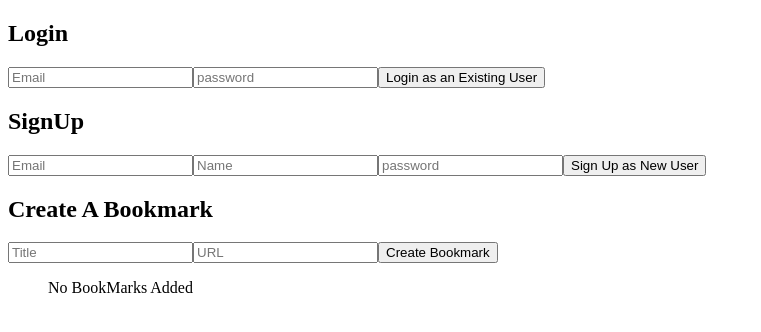
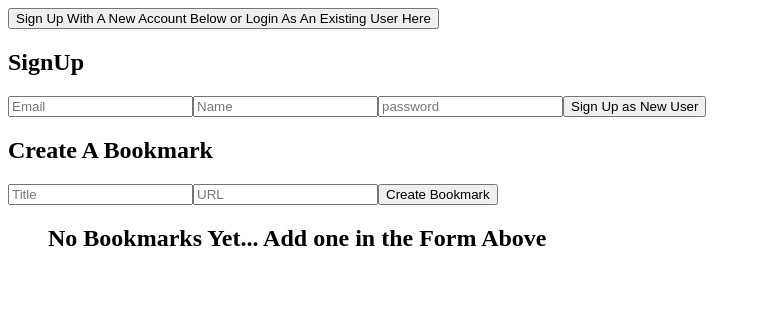
Before and after one commit to JellyGodKyrie/bookmarks-mern, a React (Create React App) app: page / in a window 1280 px wide. Shown: the top 332 px of the page, without its empty margins (0-761 px from the left). Built offline with nearby package versions, Linux system fonts and the light colour scheme.

Commit message:
added component file structures

```diff
--- a/src/App.js
+++ b/src/App.js
@@ -1,8 +1,11 @@
 import { useState, useEffect } from 'react'
+import Auth from './components/Auth/Auth'
+import CreateBookmark from './components/CreateBookmark/CreateBookmark'
+import BookmarkList from './components/BookmarkList/BookmarkList'
 
-export default function App(){
+export default function App () {
   const handleChangeAuth = (event) => {
-    setCredentials({...credentials, [event.target.name]: event.target.value })
+    setCredentials({ ...credentials, [event.target.name]: event.target.value })
   }
   const handleChange = (event) => {
     setBookmark({ ...bookmark, [event.target.name]: event.target.value })
@@ -19,8 +22,8 @@ export default function App(){
   const [bookmarks, setBookmarks] = useState([])
 
   const [token, setToken] = useState('')
-   const login = async () =>{
-        try{
+  const login = async () => {
+    try {
       const response = await fetch('/api/users/login', {
         method: 'POST',
         headers: {
@@ -31,23 +34,23 @@ export default function App(){
       const tokenResponse = await response.json()
       setToken(tokenResponse)
       localStorage.setItem('token', JSON.stringify(tokenResponse))
-        }catch(error){
+    } catch (error) {
       console.error(error)
     }
   }
-   const signUp = async () =>{
-    try{
+  const signUp = async () => {
+    try {
       const response = await fetch('/api/users', {
         method: 'POST',
         headers: {
           'Content-Type': 'application/json'
         },
-            body: JSON.stringify({...credentials})
+        body: JSON.stringify({ ...credentials })
       })
       const tokenResponse = await response.json()
       setToken(tokenResponse)
       localStorage.setItem('token', JSON.stringify(tokenResponse))
-    }catch(error){
+    } catch (error) {
       console.error(error)
     }
   }
@@ -55,11 +58,11 @@ export default function App(){
     try {
       const response = await fetch('/api/bookmarks', {
         method: 'POST',
-                headers:{
+        headers: {
           'Content-Type': 'application/json',
           Authorization: `Bearer ${token}`
         },
-                body: JSON.stringify({...bookmark})
+        body: JSON.stringify({ ...bookmark })
       })
       const data = await response.json()
       setBookmarks([data, ...bookmarks])
@@ -87,7 +90,7 @@ export default function App(){
       console.error(error)
     }
   }
-    const deletedBookmark = async(id) => {
+  const deleteBookmark = async (id) => {
     try {
       const response = await fetch(`/api/bookmarks/${id}`, {
         method: 'DELETE',
@@ -98,14 +101,14 @@ export default function App(){
       })
       const data = await response.json()
       const bookmarksCopy = [...bookmarks]
-            const index = bookmarksCopy.findIndex( bookmark => id === bookmark.id )
+      const index = bookmarksCopy.findIndex(bookmark => id === bookmark._id)
       bookmarksCopy.splice(index, 1)
       setBookmarks(bookmarksCopy)
     } catch (error) {
       console.error(error)
     }
   }
-    const updateBookmark = async(id, updatedData) => {
+  const updateBookmark = async (id, updatedData) => {
     try {
       const response = await fetch(`/api/bookmarks/${id}`, {
         method: 'PUT',
@@ -117,8 +120,8 @@ export default function App(){
       })
       const data = await response.json()
       const bookmarksCopy = [...bookmarks]
-            const index = bookmarksCopy.findIndex( bookmark => id === bookmark.id )
-            bookmarksCopy[index] = {...bookmarksCopy[index], ...updatedData}
+      const index = bookmarksCopy.findIndex(bookmark => id === bookmark._id)
+      bookmarksCopy[index] = { ...bookmarksCopy[index], ...updatedData }
       setBookmarks(bookmarksCopy)
     } catch (error) {
       console.error(error)
@@ -127,55 +130,35 @@ export default function App(){
 
   useEffect(() => {
     const tokenData = localStorage.getItem('token')
-        if(tokenData && tokenData !== 'null' && tokenData !== 'undefined'){
+    if (tokenData && tokenData !== 'null' && tokenData !== 'undefined') {
       listBookmarksByUser()
     }
   }, [])
 
   useEffect(() => {
     const tokenData = localStorage.getItem('token')
-        if(tokenData && tokenData !== 'null' && tokenData !== 'undefined'){
+    if (tokenData && tokenData !== 'null' && tokenData !== 'undefined') {
       setToken(JSON.parse(tokenData))
     }
   }, [])
   return (
     <>
-    <h2>Login</h2>
-    <form onSubmit={(e) => {
-        e.preventDefault()
-        login()
-    }}>
-        <input type="text" value={credentials.email} name="email" onChange={handleChangeAuth} placeholder={'Email'}></input>
-        <input type="password" value={credentials.password} name="password" onChange={handleChangeAuth} placeholder={'password'}></input>
-        <input type="submit" value="Login as an Existing User"/>
-    </form>
-    <h2>SignUp</h2>
-    <form onSubmit={(e) => {
-        e.preventDefault()
-        signUp()
-    }}>
-        <input type="text" value={credentials.email} name="email" onChange={handleChangeAuth} placeholder={'Email'}></input>
-        <input type="text" value={credentials.name} name="name" onChange={handleChangeAuth} placeholder={'Name'}></input>
-        <input type="password" value={credentials.password} name="password" onChange={handleChangeAuth} placeholder={'password'}></input>
-        <input type="submit" value="Sign Up as New User"/>
-    </form>
-    <h2>Create A Bookmark</h2>
-    <form onSubmit={(e) => {
-        e.preventDefault()
-        createBookmark()
-    }}>
-        <input type="text" value={bookmark.title} name="title" onChange={handleChange} placeholder={'Title'}></input>
-        <input type="text" value={bookmark.url} name="url" onChange={handleChange} placeholder={'URL'}></input>
-        <input type="submit" value="Create Bookmark"/>
-    </form>
-    <ul>
-        { bookmarks.length ? bookmarks.map(item => (
-            <li key={item._id}>
-                <h4>{item.title}</h4>
-                <a href={item.url} target="_blank" rel="noreferrer"> {item.url}</a>
-            </li>
-        )): <>No BookMarks Added</>}
-    </ul>
+      <Auth
+        login={login}
+        credentials={credentials}
+        handleChangeAuth={handleChangeAuth}
+        signUp={signUp}
+      />
+      <CreateBookmark
+        createBookmark={createBookmark}
+        bookmark={bookmark}
+        handleChange={handleChange}
+      />
+      <BookmarkList
+        bookmarks={bookmarks}
+        deleteBookmark={deleteBookmark}
+        updateBookmark={updateBookmark}
+      />
     </>
   )
 }
--- /dev/null
+++ b/src/components/Auth/Auth.js
@@ -0,0 +1,63 @@
+import { useState, useEffect } from 'react'
+import Login from '../Login/Login'
+import SignUp from '../SignUp/SignUp'
+export default function Auth ({
+  login,
+  signUp,
+  credentials,
+  handleChangeAuth
+}) {
+  const [showSignUp, setShowSignUp] = useState(true)
+  const [user, setUser] = useState(null)
+
+  useEffect(() => {
+    const getToken = () => {
+      const token = window.localStorage.getItem('token')
+      if (!token || token === 'null' || token === 'undefined') return null
+      const payload = JSON.parse(window.atob(token.split('.')[1]))
+      if (payload.exp < Date.now() / 1000) {
+        window.localStorage.removeItem('token')
+        return null
+      }
+      return token
+    }
+    const token = getToken()
+    const data = token ? JSON.parse(window.atob(token.split('.')[1])).user : null
+    setUser(data)
+  }, [])
+  return (
+    <>
+    {
+        user && user.name ? (
+            <h1>Welcome {user.name.toUpperCase()}</h1>
+        ) : (
+            <>
+                <button
+                    onClick={() => {
+                        setShowSignUp(!showSignUp)
+                    }}
+                >
+                    {showSignUp
+                        ? 'Sign Up With A New Account Below or Login As An Existing User Here'
+                        : 'Welcome Back, Login As An Existing User Above or Click Here To Sign Up With A New Account'}
+                </button>
+                {showSignUp ? (
+                    <SignUp
+                        signUp={signUp}
+                        credentials={credentials}
+                        handleChangeAuth={handleChangeAuth}
+                    />
+                ) : (
+                    <Login
+                        login={login}
+                        credentials={credentials}
+                        handleChangeAuth={handleChangeAuth}
+                    />
+                )}
+            </>
+        )
+    }
+
+    </>
+  )
+}
--- /dev/null
+++ b/src/components/Bookmark/Bookmark.js
@@ -0,0 +1,36 @@
+import { useRef, useState } from 'react'
+
+export default function Bookmark ({
+  bookmark,
+  updateBookmark,
+  deleteBookmark
+}) {
+  const [showInput, setShowInput] = useState(false)
+  const inputRef = useRef(null)
+  return (
+    <>
+      <li>
+        <h4 onClick={() => setShowInput(!showInput)}>{bookmark.title}</h4>
+        <input
+          ref={inputRef}
+          style={{ display: showInput ? 'block' : 'none' }}
+          type='text'
+          onKeyDown={(e) => {
+            if (e.key === 'Enter') {
+              const title = inputRef.current.value
+              updateBookmark(bookmark._id, { title })
+              setShowInput(false)
+            }
+          }}
+          defaultValue={bookmark.title}
+        />
+        <a href={bookmark.url} target='_blank' rel='noreferrer'> {bookmark.url}</a>
+        <button
+          onClick={() => deleteBookmark(bookmark._id)}
+        >
+          Delete Me
+        </button>
+      </li>
+    </>
+  )
+}
--- /dev/null
+++ b/src/components/BookmarkList/BookmarkList.js
@@ -0,0 +1,26 @@
+import Bookmark from '../Bookmark/Bookmark'
+
+export default function BookmarkList ({
+  bookmarks,
+  updateBookmark,
+  deleteBookmark
+}) {
+  return (
+    <ul>
+      {
+            bookmarks.length
+              ? bookmarks.map(bookmark => (
+                <Bookmark
+                  key={bookmark._id}
+                  bookmark={bookmark}
+                  updateBookmark={updateBookmark}
+                  deleteBookmark={deleteBookmark}
+                />
+              ))
+              : <>
+                <h2>No Bookmarks Yet... Add one in the Form Above</h2>
+                </>
+        }
+    </ul>
+  )
+}
--- /dev/null
+++ b/src/components/CreateBookmark/CreateBookmark.js
@@ -0,0 +1,20 @@
+export default function CreateBookmark ({
+    createBookmark,
+    bookmark,
+    handleChange
+  }) {
+    return (
+      <>
+        <h2>Create A Bookmark</h2>
+        <form onSubmit={(e) => {
+          e.preventDefault()
+          createBookmark()
+        }}
+        >
+          <input type='text' value={bookmark.title} name='title' onChange={handleChange} placeholder='Title' />
+          <input type='text' value={bookmark.url} name='url' onChange={handleChange} placeholder='URL' />
+          <input type='submit' value='Create Bookmark' />
+        </form>
+      </>
+    )
+  }
--- /dev/null
+++ b/src/components/Login/Login.js
@@ -0,0 +1,20 @@
+export default function Login ({
+    login,
+    credentials,
+    handleChangeAuth
+  }) {
+    return (
+      <>
+        <h2>Login</h2>
+        <form onSubmit={(e) => {
+          e.preventDefault()
+          login()
+        }}
+        >
+          <input type='text' value={credentials.email} name='email' onChange={handleChangeAuth} placeholder='Email Here' />
+          <input type='password' value={credentials.password} name='password' onChange={handleChangeAuth} placeholder='Password' />
+          <input type='submit' value='Login as an Existing User' />
+        </form>
+      </>
+    )
+  }
--- /dev/null
+++ b/src/components/SignUp/SignUp.js
@@ -0,0 +1,21 @@
+export default function SignUp ({
+    credentials,
+    signUp,
+    handleChangeAuth
+  }) {
+    return (
+      <>
+        <h2>SignUp</h2>
+        <form onSubmit={(e) => {
+          e.preventDefault()
+          signUp()
+        }}
+        >
+          <input type='text' value={credentials.email} name='email' onChange={handleChangeAuth} placeholder='Email' />
+          <input type='text' value={credentials.name} name='name' onChange={handleChangeAuth} placeholder='Name' />
+          <input type='password' value={credentials.password} name='password' onChange={handleChangeAuth} placeholder='password' />
+          <input type='submit' value='Sign Up as New User' />
+        </form>
+      </>
+    )
+  }
```
Lines whose indentation alone changed are shown as unchanged.
